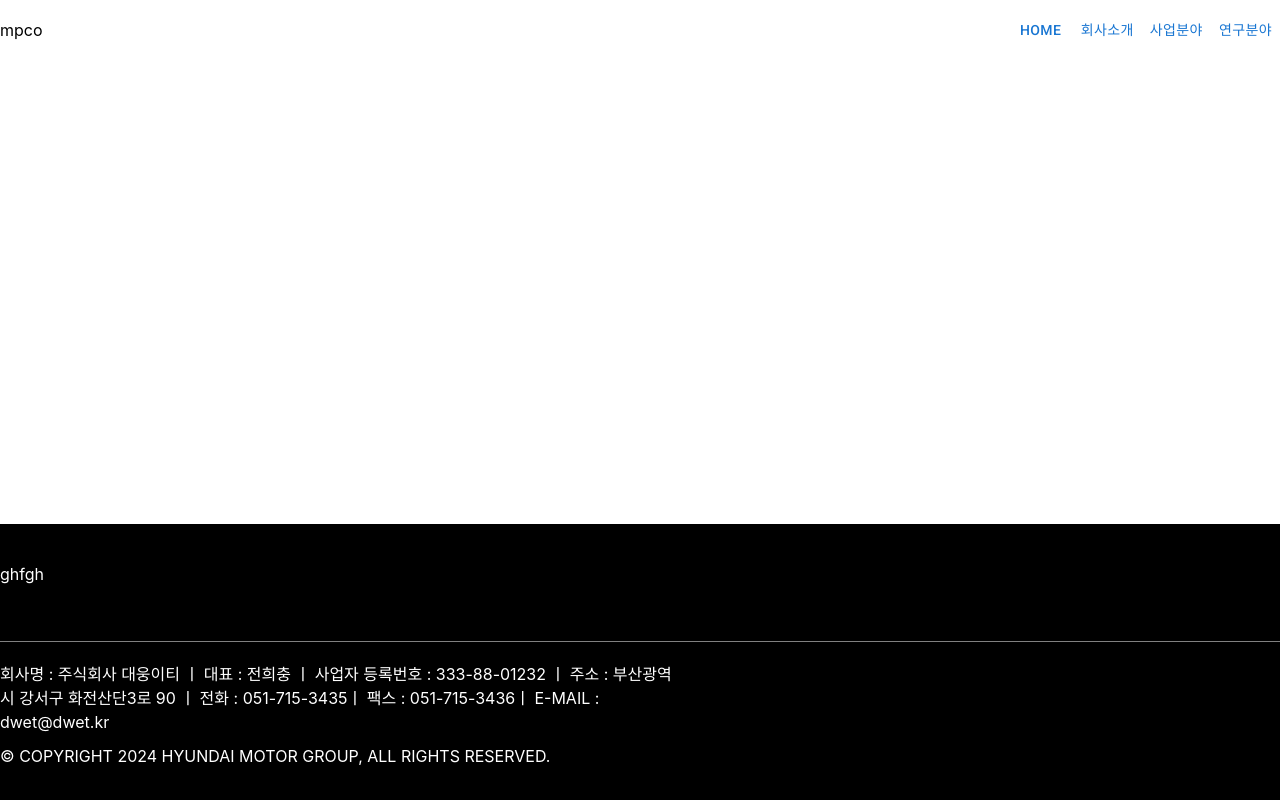
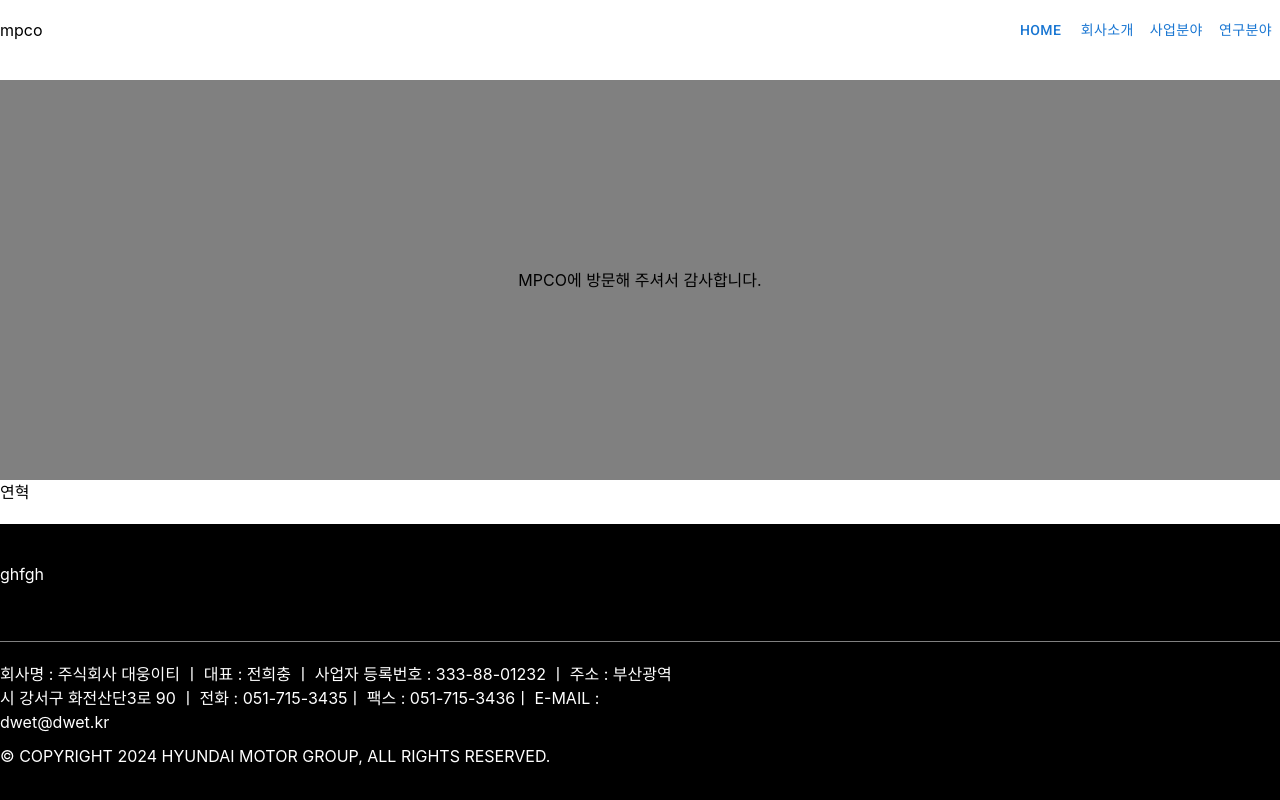
Before and after one commit to MPCO-Web/mpco-web, a React (Create React App) app: page /about/history in a window 1280 px wide. Built offline with nearby package versions, Linux system fonts and the light colour scheme; the HTML template or start-up script is replaced by a standard one.

Commit message:
feat(domains): add banner

```diff
--- a/src/domains/about/pages/GreetingsPage.tsx
+++ b/src/domains/about/pages/GreetingsPage.tsx
@@ -1,28 +1,13 @@
 import React from 'react';
 
-import { css } from '@emotion/css';
+import Banner from '../../components/Banner';
 
 const GreetingsPage = () => {
 	return (
 		<>
-			<section className="w-full">
-				<div
-					className={css`
-						display: flex;
-						width: 100%;
-						height: 400px;
-						justify-content: center;
-						align-items: center;
-						background-color: gray;
-					`}
-				>
-					<div>
-						<h1>MPCO에 방문해 주셔서 감사합니다.</h1>
-					</div>
-				</div>
-			</section>
+			<Banner text="MPCO에 방문해 주셔서 감사합니다." />
 			<section className="w-full max-w-screen-xl mx-auto">
-				<h3>엠피</h3>
+				<h3>인사말</h3>
 			</section>
 		</>
 	);
--- a/src/domains/about/pages/HistoryPage.tsx
+++ b/src/domains/about/pages/HistoryPage.tsx
@@ -1,7 +1,16 @@
 import React from 'react';
 
+import Banner from '../../components/Banner';
+
 const HistoryPage = () => {
-	return <div />;
+	return (
+		<>
+			<Banner text="MPCO에 방문해 주셔서 감사합니다." />
+			<section className="w-full max-w-screen-xl mx-auto">
+				<h3>연혁</h3>
+			</section>
+		</>
+	);
 };
 
 export default HistoryPage;
--- a/src/domains/about/pages/LocationPage.tsx
+++ b/src/domains/about/pages/LocationPage.tsx
@@ -1,7 +1,16 @@
 import React from 'react';
 
+import Banner from '../../components/Banner';
+
 const LocationPage = () => {
-	return <div />;
+	return (
+		<>
+			<Banner text="MPCO에 방문해 주셔서 감사합니다." />
+			<section className="w-full max-w-screen-xl mx-auto">
+				<h3>오시는 길</h3>
+			</section>
+		</>
+	);
 };
 
 export default LocationPage;
--- a/src/domains/about/pages/OrganizationPage.tsx
+++ b/src/domains/about/pages/OrganizationPage.tsx
@@ -1,7 +1,16 @@
 import React from 'react';
 
+import Banner from '../../components/Banner';
+
 const OrganizationPage = () => {
-	return <div />;
+	return (
+		<>
+			<Banner text="MPCO에 방문해 주셔서 감사합니다." />
+			<section className="w-full max-w-screen-xl mx-auto">
+				<h3>조직도</h3>
+			</section>
+		</>
+	);
 };
 
 export default OrganizationPage;
--- /dev/null
+++ b/src/domains/components/Banner.tsx
@@ -0,0 +1,30 @@
+import React from 'react';
+
+import { css } from '@emotion/css';
+
+interface BannerProps {
+	text: string;
+}
+
+const Banner: React.FC<BannerProps> = ({ text }) => {
+	return (
+		<section className="w-full">
+			<div
+				className={css`
+					display: flex;
+					width: 100%;
+					height: 400px;
+					justify-content: center;
+					align-items: center;
+					background-color: gray;
+				`}
+			>
+				<div>
+					<h1>{text}</h1>
+				</div>
+			</div>
+		</section>
+	);
+};
+
+export default Banner;
--- a/src/domains/research-area/pages/EquipmentsPage.tsx
+++ b/src/domains/research-area/pages/EquipmentsPage.tsx
@@ -1,7 +1,16 @@
 import React from 'react';
 
+import Banner from '../../components/Banner';
+
 const EquipmentsPage = () => {
-	return <div />;
+	return (
+		<>
+			<Banner text="MPCO에 방문해 주셔서 감사합니다." />
+			<section className="w-full max-w-screen-xl mx-auto">
+				<h3>설비</h3>
+			</section>
+		</>
+	);
 };
 
 export default EquipmentsPage;
--- a/src/domains/research-area/pages/LicensePage.tsx
+++ b/src/domains/research-area/pages/LicensePage.tsx
@@ -1,7 +1,16 @@
 import React from 'react';
 
+import Banner from '../../components/Banner';
+
 const LicensePage = () => {
-	return <div />;
+	return (
+		<>
+			<Banner text="MPCO에 방문해 주셔서 감사합니다." />
+			<section className="w-full max-w-screen-xl mx-auto">
+				<h3>인증서</h3>
+			</section>
+		</>
+	);
 };
 
 export default LicensePage;
--- a/src/domains/work-area/pages/ProductsPage.tsx
+++ b/src/domains/work-area/pages/ProductsPage.tsx
@@ -1,7 +1,16 @@
 import React from 'react';
 
+import Banner from '../../components/Banner';
+
 const ProductsPage = () => {
-	return <div />;
+	return (
+		<>
+			<Banner text="MPCO에 방문해 주셔서 감사합니다." />
+			<section className="w-full max-w-screen-xl mx-auto">
+				<h3>생산제품</h3>
+			</section>
+		</>
+	);
 };
 
 export default ProductsPage;
--- a/src/domains/work-area/pages/WorkPage.tsx
+++ b/src/domains/work-area/pages/WorkPage.tsx
@@ -1,7 +1,16 @@
 import React from 'react';
 
+import Banner from '../../components/Banner';
+
 const WorkPage = () => {
-	return <div />;
+	return (
+		<>
+			<Banner text="MPCO에 방문해 주셔서 감사합니다." />
+			<section className="w-full max-w-screen-xl mx-auto">
+				<h3>사업소개</h3>
+			</section>
+		</>
+	);
 };
 
 export default WorkPage;
```
